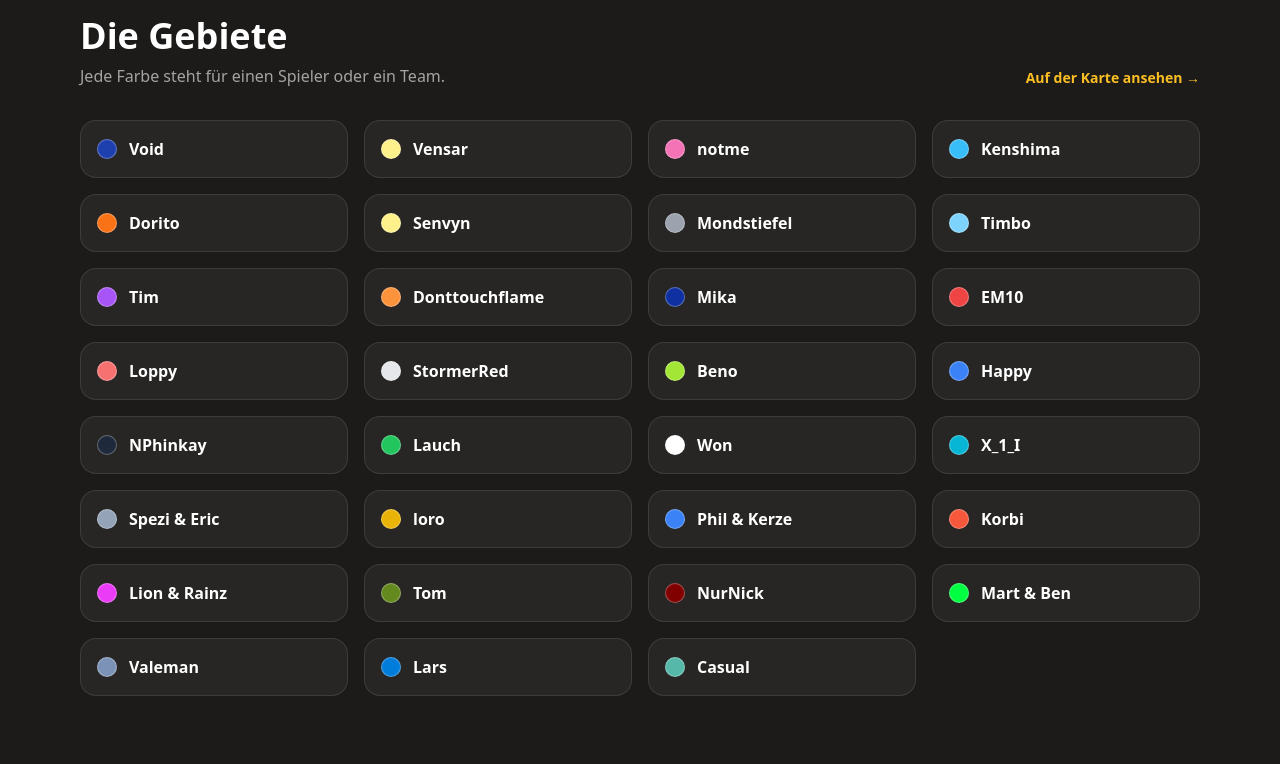
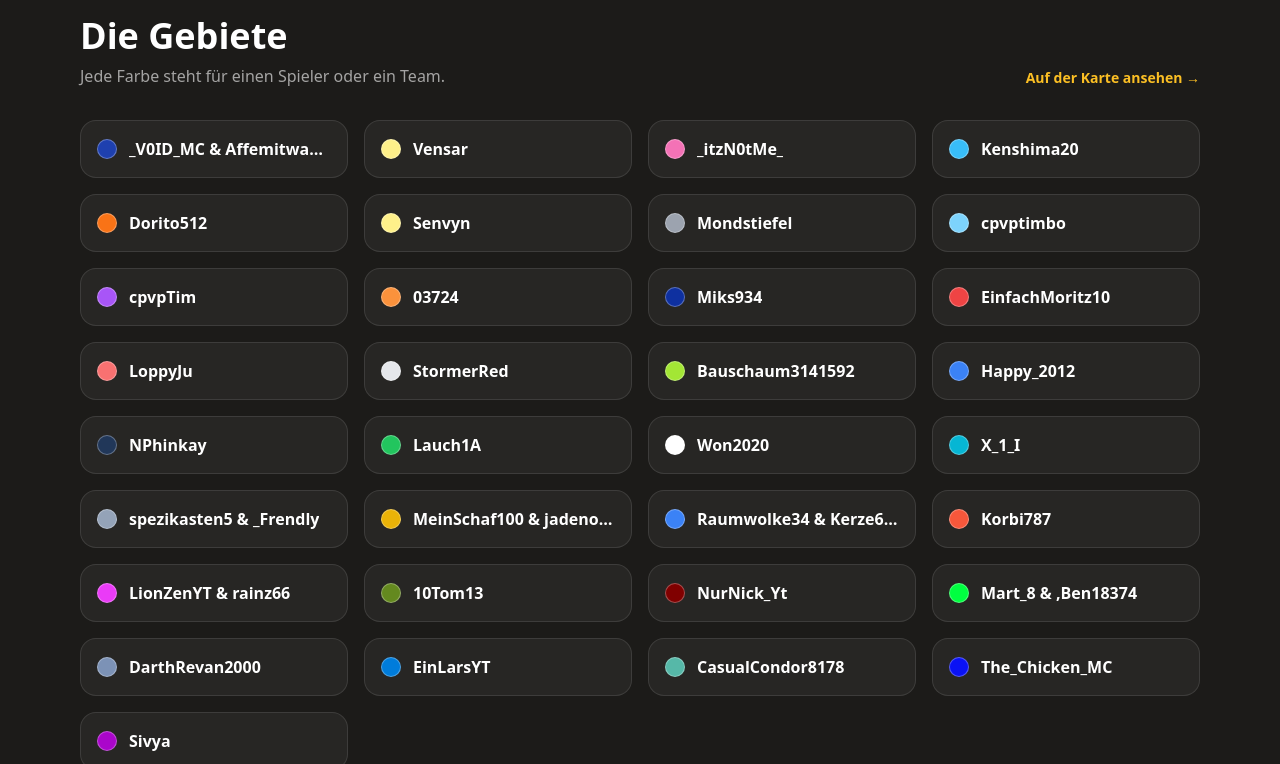
Before and after one commit to MondCM/craftcore4, a plain HTML site: page index.html in a window 1280 px wide. Shown: the part 750-1514 px from the top of the page. Drawn offline with nearby package versions, Linux system fonts and the light colour scheme; no server answers.

Commit message:
Add files via upload
Map Update

```diff
--- a/index.html
+++ b/index.html
@@ -58,8 +58,8 @@
 
 <div class="overflow-hidden border-y border-white/10 bg-amber-500 py-3">
   <div class="marquee flex w-max whitespace-nowrap text-sm font-bold uppercase tracking-widest text-black">
-    <span class="px-4">CraftCore 4 ✦ 31 Gebiete ✦ Eine Welt ✦ Interaktive Karte ✦ CraftCore 4 ✦ 31 Gebiete ✦ Eine Welt ✦ Interaktive Karte ✦ </span>
-    <span class="px-4">CraftCore 4 ✦ 31 Gebiete ✦ Eine Welt ✦ Interaktive Karte ✦ CraftCore 4 ✦ 31 Gebiete ✦ Eine Welt ✦ Interaktive Karte ✦ </span>
+    <span class="px-4">CraftCore 4 ✦ 33 Gebiete ✦ Eine Welt ✦ Interaktive Karte ✦ CraftCore 4 ✦ 33 Gebiete ✦ Eine Welt ✦ Interaktive Karte ✦ </span>
+    <span class="px-4">CraftCore 4 ✦ 33 Gebiete ✦ Eine Welt ✦ Interaktive Karte ✦ CraftCore 4 ✦ 33 Gebiete ✦ Eine Welt ✦ Interaktive Karte ✦ </span>
   </div>
 </div>
 
@@ -277,37 +277,39 @@
 <script>
 (function(){
   const claims = [
-    ["Void", "#1e40af"],
-    ["Vensar", "#fef08a"],
-    ["notme", "#f472b6"],
-    ["Kenshima", "#38bdf8"],
-    ["Dorito", "#f97316"],
-    ["Senvyn", "#fef08a"],
-    ["Mondstiefel", "#9ca3af"],
-    ["Timbo", "#7dd3fc"],
-    ["Tim", "#a855f7"],
-    ["Donttouchflame", "#fb923c"],
-    ["Mika", "#0e30a0"],
-    ["EM10", "#ef4444"],
-    ["Loppy", "#f87171"],
-    ["StormerRed", "#e5e7eb"],
-    ["Beno", "#a3e635"],
-    ["Happy", "#3b82f6"],
-    ["NPhinkay", "#1e293b"],
-    ["Lauch", "#22c55e"],
-    ["Won", "#ffffff"],
-    ["X_1_I", "#06b6d4"],
-    ["Spezi & Eric", "#94a3b8"],
-    ["loro", "#eab308"],
-    ["Phil  & Kerze", "#3b82f6"],
-    ["Korbi", "#f7573b"],
-    ["Lion & Rainz", "#ea3bf7"],
-    ["Tom", "#64891f"],
-    ["NurNick", "#800000"],
-    ["Mart & Ben", "#00ff40"],
-    ["Valeman", "#7c92b6"],
-    ["Lars", "#007cdb"],
-    ["Casual", "#56b8a8"]
+    ["_V0ID_MC & Affemitwaffe1510","#1e40af"],
+    ["Vensar","#fef08a"],
+    ["_itzN0tMe_","#f472b6"],
+    ["Kenshima20","#38bdf8"],
+    ["Dorito512","#f97316"],
+    ["Senvyn","#fef08a"],
+    ["Mondstiefel","#9ca3af"],
+    ["cpvptimbo","#7dd3fc"],
+    ["cpvpTim ","#a855f7"],
+    ["03724","#fb923c"],
+    ["Miks934","#0e30a0"],
+    ["EinfachMoritz10","#ef4444"],
+    ["LoppyJu","#f87171"],
+    ["StormerRed","#e5e7eb"],
+    ["Bauschaum3141592","#a3e635"],
+    ["Happy_2012","#3b82f6"],
+    ["NPhinkay","#213759"],
+    ["Lauch1A","#22c55e"],
+    ["Won2020","#ffffff"],
+    ["X_1_I","#06b6d4"],
+    ["spezikasten5 & _Frendly","#94a3b8"],
+    ["MeinSchaf100 & jadenout","#eab308"],
+    ["Raumwolke34 & Kerze6263,","#3b82f6"],
+    ["Korbi787","#f7573b"],
+    ["LionZenYT & rainz66","#ea3bf7"],
+    ["10Tom13","#64891f"],
+    ["NurNick_Yt","#800000"],
+    ["Mart_8 & ,Ben18374","#00ff40"],
+    ["DarthRevan2000","#7c92b6"],
+    ["EinLarsYT","#007cdb"],
+    ["CasualCondor8178","#56b8a8"],
+    ["The_Chicken_MC","#0a12f5"],
+    ["Sivya","#aa06cb"]
   ];
   const grid = document.getElementById('grid');
   window.renderGrid = (list) => { grid.innerHTML = '';
@@ -333,37 +335,39 @@
         const MAP_W = 1604.3, MAP_H = 1327.1;
         const state = {
             claims: [
-                {"id": "1", "name": "Void", "color": "#1e40af", "opacity": 0.1, "points": [[274, -3], [582, -6], [579, 165], [273, 167]], "ign": "_V0ID_MC,N1klA4s_daReal"},
-                {"id": "2", "name": "Vensar", "color": "#fef08a", "opacity": 0.1, "points": [[821, 40], [950, 42], [908, 140], [793, 129]], "ign": "Senvy", "info": "Eine Große Firma die Bestellungen annimmt wie Amazon"},
-                {"id": "3", "name": "notme", "color": "#f472b6", "opacity": 0.1, "points": [[1140, 96], [1202, 96], [1216, 286], [1132, 267]], "ign": "_itzN0tMe_"},
-                {"id": "4", "name": "Kenshima", "color": "#38bdf8", "opacity": 0.1, "points": [[1452, -50], [1588, 34], [1375, 178], [1281, 95]], "ign": "Kenshima20", "info": "Zelda"},
-                {"id": "5", "name": "Dorito", "color": "#f97316", "opacity": 0.1, "points": [[1209, 155], [1374, 194], [1324, 303], [1218, 287]], "ign": "Dorito512"},
-                {"id": "6", "name": "Senvyn", "color": "#fef08a", "opacity": 0.05, "points": [[597, 197], [813, 212], [788, 323], [583, 316]], "ign": "Senvy"},
-                {"id": "7", "name": "Mondstiefel", "color": "#9ca3af", "opacity": 0.1, "points": [[583, 319], [788, 325], [780, 530], [637, 491]], "ign": "Mondstiefel", "info": "Hobbit/Herr Der Ringe"},
-                {"id": "8", "name": "Timbo", "color": "#7dd3fc", "opacity": 0.05, "points": [[523, 420], [618, 449], [589, 547], [478, 509]], "ign": "cpvptimbo"},
-                {"id": "9", "name": "Tim", "color": "#a855f7", "opacity": 0.1, "points": [[611, 486], [780, 531], [747, 660], [581, 587]], "ign": "cpvpTim "},
-                {"id": "10", "name": "Donttouchflame", "color": "#fb923c", "opacity": 0.05, "points": [[815, 514], [930, 541], [863, 723], [751, 699]], "ign": "03724"},
-                {"id": "11", "name": "Mika", "color": "#0e30a0", "opacity": 0.15, "points": [[952, 487], [1058, 516], [989, 674], [897, 639]], "ign": "Miks934"},
-                {"id": "12", "name": "EM10", "color": "#ef4444", "opacity": 0.1, "points": [[1141, 334], [1327, 470], [1242, 564], [1040, 432]], "ign": "EinfachMoritz10", "info": "Jungle Tempel"},
-                {"id": "13", "name": "Loppy", "color": "#f87171", "opacity": 0.1, "points": [[1244, 566], [1328, 473], [1418, 547], [1284, 604]], "ign": "LoppyJu"},
-                {"id": "14", "name": "StormerRed", "color": "#e5e7eb", "opacity": 0.1, "points": [[1020, 625], [1176, 641], [1099, 796], [1015, 806]], "ign": "StromerBlack"},
-                {"id": "15", "name": "Beno", "color": "#a3e635", "opacity": 0.05, "points": [[280, 612], [435, 618], [439, 736], [280, 733]], "ign": "Bauschaum3141592"},
-                {"id": "16", "name": "Happy", "color": "#3b82f6", "opacity": 0.1, "points": [[1234, 618], [1500, 621], [1497, 1021], [1236, 1018]], "ign": "Happy_2012,waabby"},
-                {"id": "17", "name": "NPhinkay", "color": "#1e293b", "opacity": 0.3, "points": [[917, 288], [1043, 220], [1140, 332], [1038, 430]], "ign": "NPhinkay"},
-                {"id": "18", "name": "Lauch", "color": "#22c55e", "opacity": 0.1, "points": [[827, 806], [983, 917], [823, 981], [711, 883]], "ign": "Lauch1A"},
-                {"id": "19", "name": "Won", "color": "#ffffff", "opacity": 0.1, "points": [[1198, 837], [1203, 1131], [1084, 1131], [1033, 1026]], "ign": "Won2020"},
-                {"id": "20", "name": "X_1_I", "color": "#06b6d4", "opacity": 0.1, "points": [[402, 842], [523, 838], [533, 1022], [375, 1036]], "ign": "X_1_I,Tuff_valley"},
-                {"id": "21", "name": "Spezi & Eric", "color": "#94a3b8", "opacity": 0.15, "points": [[268, 391], [442, 391], [449, 169], [254, 171]], "ign": "spezikasten5,_Frendly"},
-                {"id": "22", "name": "loro", "color": "#eab308", "opacity": 0.1, "points": [[736, 1000], [902, 982], [942, 1178], [798, 1179]], "ign": "MeinSchaf100,jadenout"},
-                {"id": "1793399387350", "name": "Phil  & Kerze", "color": "#3b82f6", "opacity": 0.1, "points": [[1178, 644], [1231, 584], [1232, 828], [1100, 799]], "ign": "Raumwolke34,Kerze6263,"},
-                {"id": "1793399566258", "name": "Korbi", "color": "#f7573b", "opacity": 0.1, "points": [[534, 993], [723, 972], [796, 1179], [546, 1189]], "ign": "Korbi787"},
-                {"id": "1793399680707", "name": "Lion & Rainz", "color": "#ea3bf7", "opacity": 0.05, "points": [[279, 735], [439, 738], [443, 837], [279, 844]], "ign": "LionZenYT,rainz66"},
-                {"id": "1793399874905", "name": "Tom", "color": "#64891f", "opacity": 0.1, "points": [[825, 357], [974, 362], [981, 445], [801, 441]], "ign": "10Tom13"},
-                {"id": "1793399946809", "name": "NurNick", "color": "#800000", "opacity": 0.15, "points": [[335, 464], [590, 549], [560, 644], [455, 640]], "ign": "NurNick_Yt"},
-                {"id": "1793400028098", "name": "Mart & Ben", "color": "#00ff40", "opacity": 0.05, "points": [[523, 838], [663, 825], [693, 973], [532, 990]], "ign": "Mart_8H,Ben18374"},
-                {"id": "1793402051567", "name": "Valeman", "color": "#7c92b6", "opacity": 0.1, "points": [[827, 160], [958, 173], [913, 288], [800, 284]], "ign": "DarthRevan2000"},
-                {"id": "1793402181056", "name": "Lars", "color": "#007cdb", "opacity": 0.1, "points": [[519, 771], [581, 591], [746, 665], [704, 819]], "ign": "EinLarsYT"},
-                {"id": "1793435749248", "name": "Casual", "color": "#56b8a8", "opacity": 0.15, "points": [[1200, -1], [1279, -1], [1280, 169], [1209, 153]], "ign": "CasualCondor8178"}
+                {"id":"1","name":"_V0ID_MC & Affemitwaffe1510","color":"#1e40af","opacity":0.1,"points":[[274,-4],[582,-7],[579,164],[273,166]],"ign":"_V0ID_MC,N1klA4s_daReal,Affemitwaffe1510"},
+                {"id":"2","name":"Vensar","color":"#fef08a","opacity":0.1,"points":[[821,40],[950,42],[908,140],[793,129]],"ign":"Senvy","info":"Eine Große Firma die Bestellungen annimmt wie Amazon"},
+                {"id":"3","name":"_itzN0tMe_","color":"#f472b6","opacity":0.1,"points":[[1140,96],[1202,96],[1216,286],[1132,267]],"ign":"_itzN0tMe_"},
+                {"id":"4","name":"Kenshima20","color":"#38bdf8","opacity":0.1,"points":[[1452,-50],[1636,7],[1376,191],[1281,95]],"ign":"Kenshima20","info":"Zelda"},
+                {"id":"5","name":"Dorito512","color":"#f97316","opacity":0.1,"points":[[1209,155],[1374,194],[1324,303],[1218,287]],"ign":"Dorito512"},
+                {"id":"6","name":"Senvyn","color":"#fef08a","opacity":0.05,"points":[[597,197],[813,212],[788,323],[583,316]],"ign":"Senvy"},
+                {"id":"7","name":"Mondstiefel","color":"#9ca3af","opacity":0.1,"points":[[583,319],[788,325],[780,530],[637,491]],"ign":"Mondstiefel","info":"Hobbit/Herr Der Ringe"},
+                {"id":"8","name":"cpvptimbo","color":"#7dd3fc","opacity":0.05,"points":[[523,420],[618,449],[589,547],[478,509]],"ign":"cpvptimbo"},
+                {"id":"9","name":"cpvpTim ","color":"#a855f7","opacity":0.1,"points":[[611,486],[780,531],[747,660],[581,587]],"ign":"cpvpTim "},
+                {"id":"10","name":"03724","color":"#fb923c","opacity":0.05,"points":[[815,514],[930,541],[863,723],[751,699]],"ign":"03724"},
+                {"id":"11","name":"Miks934","color":"#0e30a0","opacity":0.15,"points":[[952,487],[1058,516],[989,674],[897,639]],"ign":"Miks934"},
+                {"id":"12","name":"EinfachMoritz10","color":"#ef4444","opacity":0.1,"points":[[1141,334],[1327,470],[1242,564],[1040,432]],"ign":"EinfachMoritz10","info":"Jungle Tempel"},
+                {"id":"13","name":"LoppyJu","color":"#f87171","opacity":0.1,"points":[[1244,566],[1328,473],[1418,547],[1284,604]],"ign":"LoppyJu"},
+                {"id":"14","name":"StormerRed","color":"#e5e7eb","opacity":0.1,"points":[[1020,625],[1176,641],[1099,796],[1015,806]],"ign":"StromerBlack"},
+                {"id":"15","name":"Bauschaum3141592","color":"#a3e635","opacity":0.05,"points":[[280,612],[435,618],[439,736],[279,733]],"ign":"Bauschaum3141592"},
+                {"id":"16","name":"Happy_2012","color":"#3b82f6","opacity":0.1,"points":[[1234,618],[1500,621],[1497,1021],[1236,1018]],"ign":"Happy_2012,waabby"},
+                {"id":"17","name":"NPhinkay","color":"#213759","opacity":0.3,"points":[[917,288],[1043,220],[1140,332],[1038,430]],"ign":"NPhinkay"},
+                {"id":"18","name":"Lauch1A","color":"#22c55e","opacity":0.1,"points":[[827,806],[983,917],[823,981],[711,883]],"ign":"Lauch1A"},
+                {"id":"19","name":"Won2020","color":"#ffffff","opacity":0.1,"points":[[1198,837],[1203,1131],[1084,1131],[1033,1026]],"ign":"Won2020"},
+                {"id":"20","name":"X_1_I","color":"#06b6d4","opacity":0.1,"points":[[402,842],[523,838],[533,1022],[375,1036]],"ign":"X_1_I,Tuff_valley"},
+                {"id":"21","name":"spezikasten5 & _Frendly","color":"#94a3b8","opacity":0.15,"points":[[268,391],[442,391],[449,169],[254,171]],"ign":"spezikasten5 ,_Frendly"},
+                {"id":"22","name":"MeinSchaf100 & jadenout","color":"#eab308","opacity":0.1,"points":[[736,1000],[902,982],[942,1178],[798,1179]],"ign":"MeinSchaf100,jadenout"},
+                {"id":"1793399387350","name":"Raumwolke34 & Kerze6263,","color":"#3b82f6","opacity":0.1,"points":[[1178,644],[1231,584],[1232,828],[1100,799]],"ign":"Raumwolke34,Kerze6263,"},
+                {"id":"1793399566258","name":"Korbi787","color":"#f7573b","opacity":0.1,"points":[[534,993],[723,972],[796,1179],[546,1189]],"ign":"Korbi787"},
+                {"id":"1793399680707","name":"LionZenYT & rainz66","color":"#ea3bf7","opacity":0.05,"points":[[279,734],[439,737],[443,836],[279,843]],"ign":"LionZenYT,rainz66"},
+                {"id":"1793399874905","name":"10Tom13","color":"#64891f","opacity":0.1,"points":[[825,357],[974,362],[981,445],[801,441]],"ign":"10Tom13"},
+                {"id":"1793399946809","name":"NurNick_Yt","color":"#800000","opacity":0.15,"points":[[335,464],[590,549],[560,644],[455,640]],"ign":"NurNick_Yt"},
+                {"id":"1793400028098","name":"Mart_8 & ,Ben18374","color":"#00ff40","opacity":0.05,"points":[[523,838],[663,825],[693,973],[532,990]],"ign":"Mart_8,Ben18374"},
+                {"id":"1793402051567","name":"DarthRevan2000","color":"#7c92b6","opacity":0.1,"points":[[827,160],[958,173],[913,288],[800,284]],"ign":"DarthRevan2000"},
+                {"id":"1793402181056","name":"EinLarsYT","color":"#007cdb","opacity":0.1,"points":[[519,771],[581,591],[746,665],[704,819]],"ign":"EinLarsYT"},
+                {"id":"1793435749248","name":"CasualCondor8178","color":"#56b8a8","opacity":0.15,"points":[[1200,-1],[1279,-1],[1280,169],[1209,153]],"ign":"CasualCondor8178"},
+                {"id":"1793448286026","name":"The_Chicken_MC","color":"#0a12f5","opacity":0.05,"points":[[92,610],[277,612],[276,734],[94,733]],"ign":"The_Chicken_MC"},
+                {"id":"1793448286930","name":"Sivya","color":"#aa06cb","opacity":0.1,"points":[[213,1183],[506,1183],[506,1326],[209,1328]],"ign":"Sivya"}
             ],
             activeClaimId: null,
             activeTransformId: null,
```
